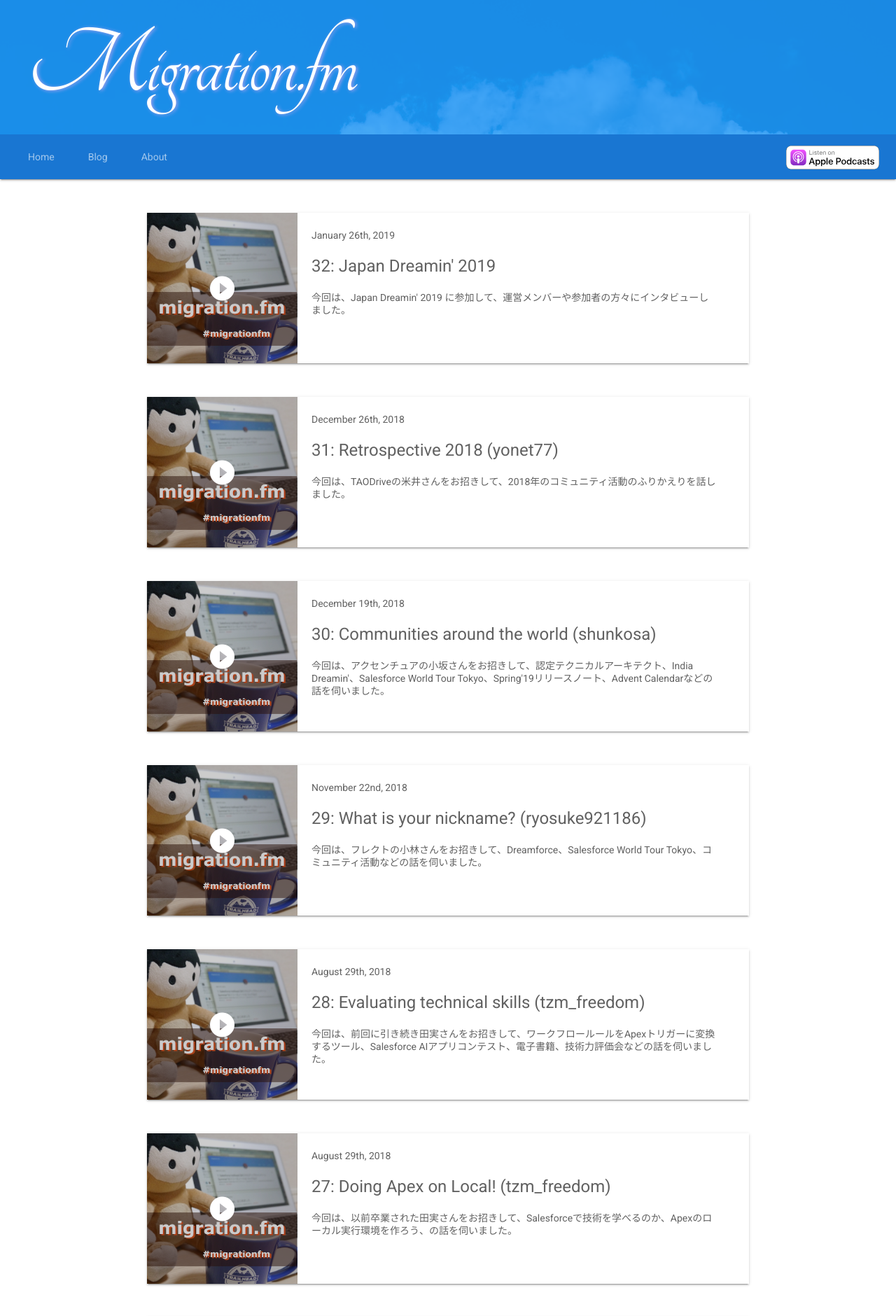
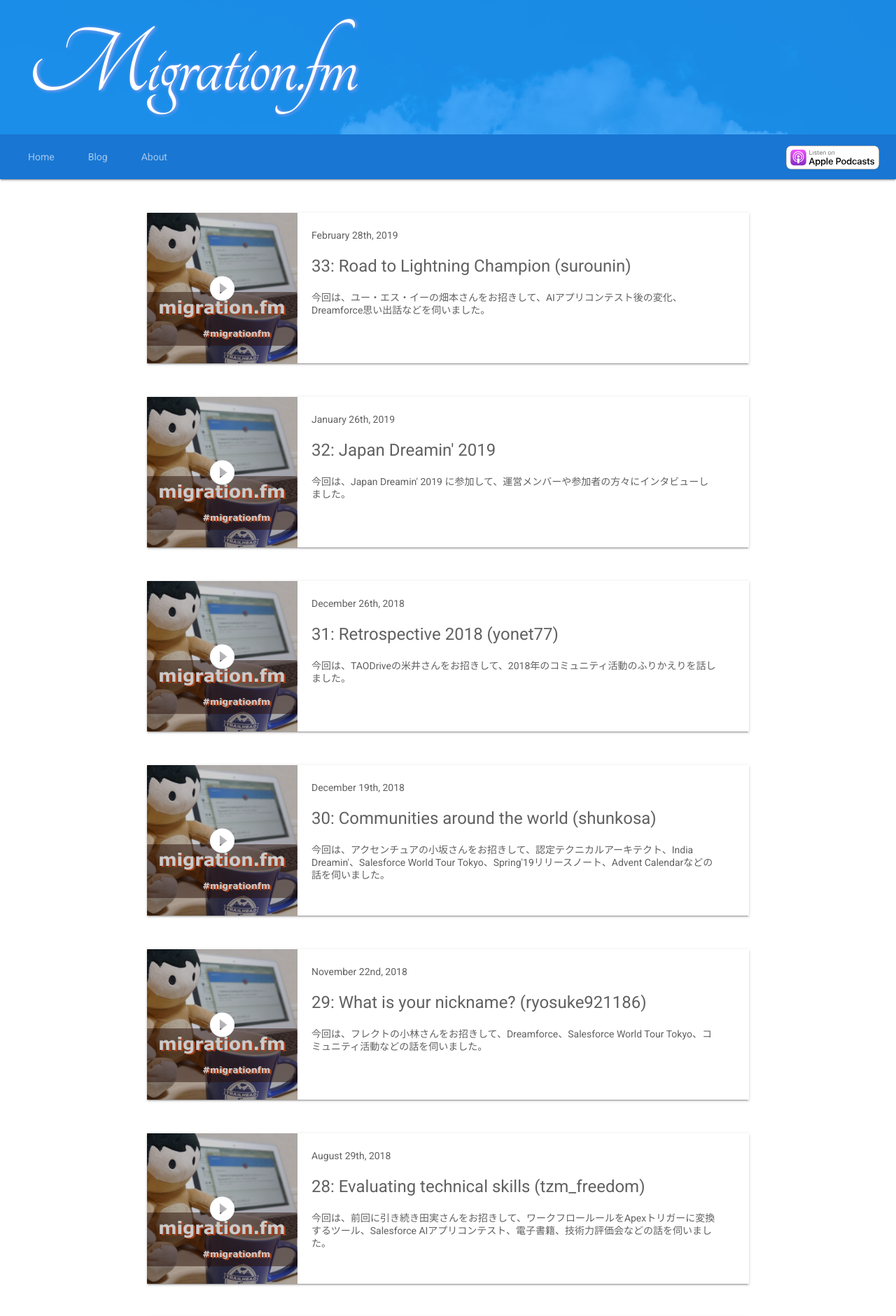
Before and after one commit to migrationfm/migrationfm.github.io, a Jekyll site: the page built from index.html, in a window 1280 px wide. Shown: the top 1880 px of the page at 70% size. Built offline with Jekyll 4.4.1, drawn with Linux system fonts in a browser that asks for light colours; nearby versions of some CDN libraries; the list of posts is cut into pages by our own code; some of the changed text lies outside the part shown.

Commit message:
Post a new article

```diff
--- /dev/null
+++ b/_posts/2019-02-28-033.md
@@ -0,0 +1,36 @@
+---
+layout: post
+title:  "33: Road to Lightning Champion (surounin)"
+date:   2019-02-28 0:00:00
+categories: Podcast
+speaker_list:
+ - name: Takashi Hatamoto
+   image_url: https://pbs.twimg.com/profile_images/770056244971331584/cILrjoMJ_400x400.jpg
+ - name: Akira Kuratani
+   image_url: https://pbs.twimg.com/profile_images/754365362808827904/Ig84TgbE_400x400.jpg
+link: http://media.blubrry.com/migrationfm/http://feeds.soundcloud.com/stream/583742067-migrationfm-33-road-to-lightning-champion-surounin.mp3
+soundcloud_url: "https://w.soundcloud.com/player/?url=https%3A//api.soundcloud.com/tracks/583742067%3Fsecret_token%3Ds-uk51u&color=%23ff5500&auto_play=false&hide_related=false&show_comments=true&show_user=true&show_reposts=false&show_teaser=true"
+length: "28485561"
+description: "今回は、ユー・エス・イーの畑本さんをお招きして、AIアプリコンテスト後の変化、Dreamforce思い出話などを伺いました。"
+podcastLength: "00:57:05"
+keywords: Salesforce, Dreamforce, LightningChampion, einstein, ai
+---
+
+# Show notes
+
+今回は、ユー・エス・イーの畑本さんをお招きして、AIアプリコンテスト後の変化、Dreamforce思い出話などを伺いました。
+
+## アプリコンテストに優勝したその後
+- [Salesforce AI アプリコンテスト 2018](https://developer.salesforce.com/ja/einstein_appscontest_2018)
+- [Salesforce Summer 2018](https://www.salesforce.com/jp/events/summer18/)
+- [Dreamforce](- [Salesforce Summer](https://www.salesforce.com/jp/events/summer18/)
+)
+- [Salesforce World Tour Tokyo 2018](https://www.salesforce.com/jp/events/worldtour/ja/overview/)
+
+## コミュニティ活動
+- [Lightning Chanpions](https://www.salesforce.com/campaign/lightning-champions/)
+- [Bye bye open source Aura framework 👋](https://twitter.com/FabienTaillon/status/1100692446852378624)
+
+## 今年の抱負
+- 一歩を踏み出す勇気
+- [Tokyo Salesforce Developer Group](https://sfdg.tokyo)
```
Also changed, not shown: speaker/AkiraKuratani.md (+1 -0 lines), speaker/TakashiHatamoto.md (+2 -1 lines).
